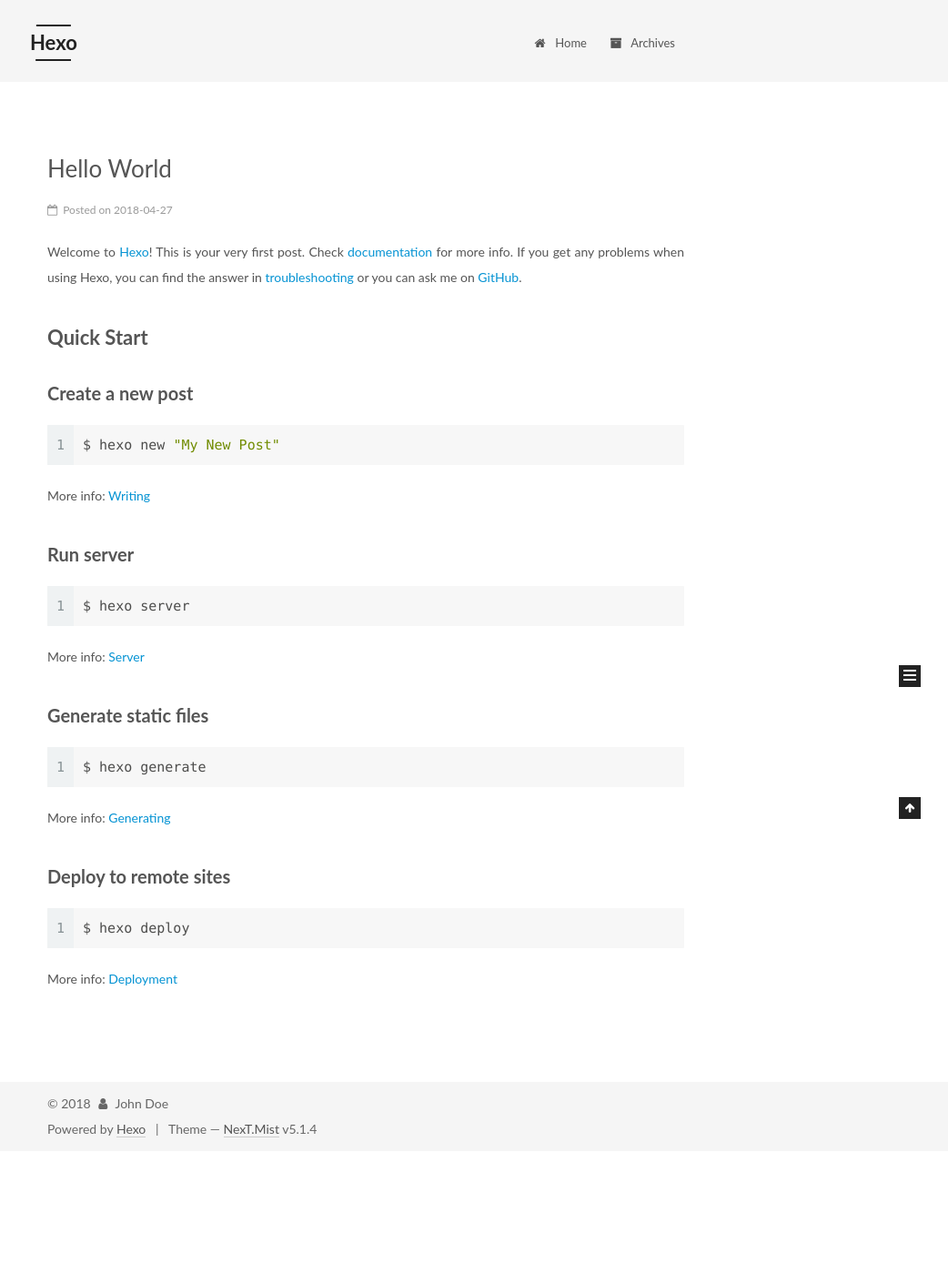
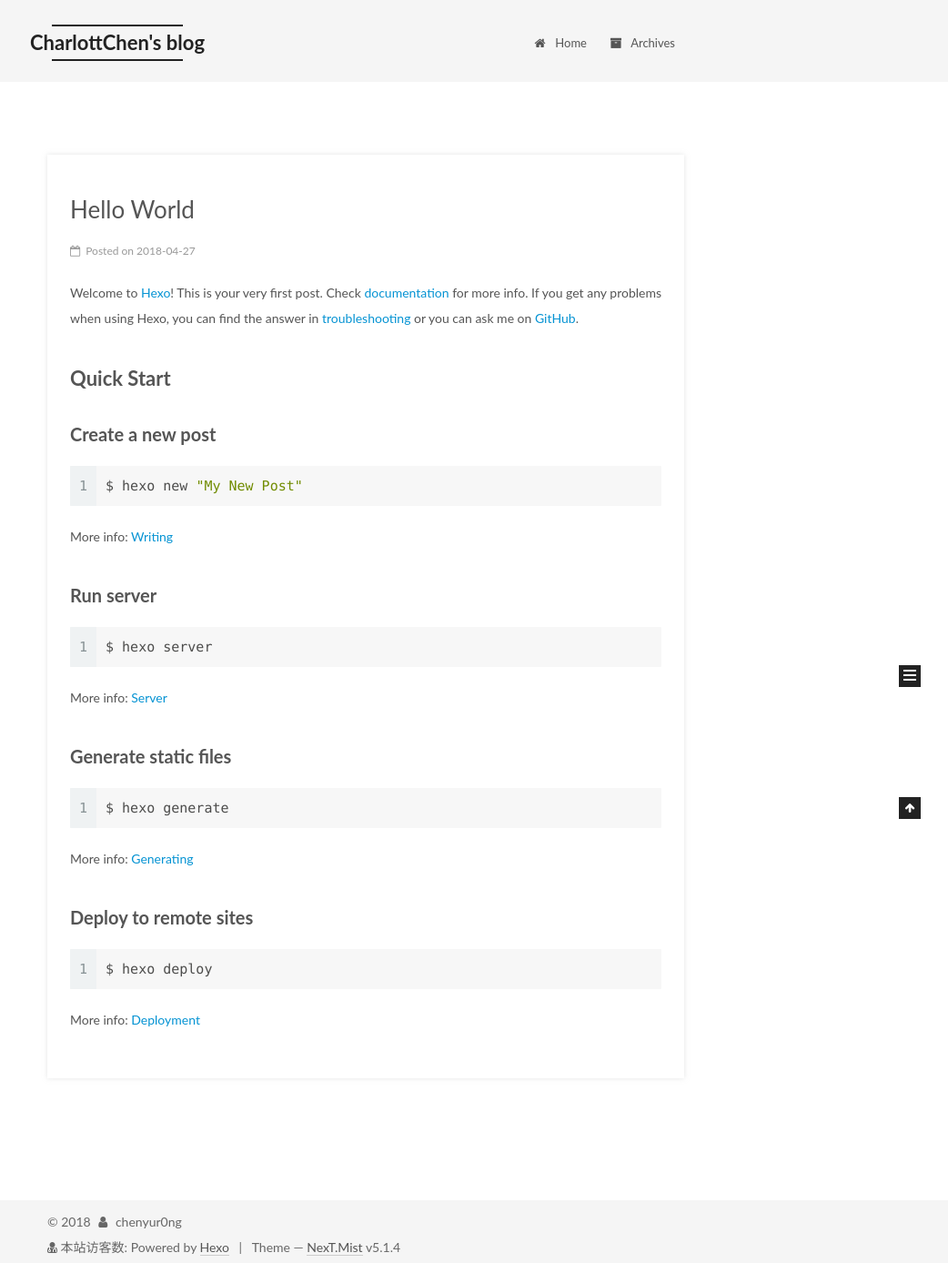
Before and after one commit to chenyur0ng/chenyur0ng.github.io, a plain HTML site: page index.html in a window 1280 px wide. Shown: the whole page at 91% size, without its empty margins (238-1280 px from the left). Before the commit the page ends 1265 px from the top, so only its background shows below. Drawn offline with Linux system fonts and the light colour scheme; some packages are replaced by stand-ins of ours; a script that the page names is missing.

Commit message:
Site updated: 2018-04-28 16:13:56

```diff
--- a/2018/04/27/hello-world/index.html
+++ b/2018/04/27/hello-world/index.html
@@ -83,7 +83,7 @@
 <meta property="og:type" content="article">
 <meta property="og:title" content="Hello World">
 <meta property="og:url" content="http://yoursite.com/2018/04/27/hello-world/index.html">
-<meta property="og:site_name" content="Hexo">
+<meta property="og:site_name" content="CharlottChen&#39;s blog">
 <meta property="og:description" content="Welcome to Hexo! This is your very first post. Check documentation for more info. If you get any problems when using Hexo, you can find the answer in troubleshooting or you can ask me on GitHub. Quick">
 <meta property="og:locale" content="default">
 <meta property="og:updated_time" content="2018-04-27T13:48:42.492Z">
@@ -125,7 +125,7 @@
 
 
 
-  <title>Hello World | Hexo</title>
+  <title>Hello World | CharlottChen's blog</title>
 
 
 
@@ -155,7 +155,7 @@
     <div class="custom-logo-site-title">
       <a href="/"  class="brand" rel="start">
         <span class="logo-line-before"><i></i></span>
-        <span class="site-title">Hexo</span>
+        <span class="site-title">CharlottChen's blog</span>
         <span class="logo-line-after"><i></i></span>
       </a>
     </div>
@@ -235,13 +235,13 @@
     <link itemprop="mainEntityOfPage" href="http://yoursite.com/2018/04/27/hello-world/">
 
     <span hidden itemprop="author" itemscope itemtype="http://schema.org/Person">
-      <meta itemprop="name" content="John Doe">
+      <meta itemprop="name" content="chenyur0ng">
       <meta itemprop="description" content="">
       <meta itemprop="image" content="/images/avatar.gif">
     </span>
 
     <span hidden itemprop="publisher" itemscope itemtype="http://schema.org/Organization">
-      <meta itemprop="name" content="Hexo">
+      <meta itemprop="name" content="CharlottChen's blog">
     </span>
 
 
@@ -392,7 +392,7 @@
         <div class="site-overview">
           <div class="site-author motion-element" itemprop="author" itemscope itemtype="http://schema.org/Person">
 
-              <p class="site-author-name" itemprop="name">John Doe</p>
+              <p class="site-author-name" itemprop="name">chenyur0ng</p>
               <p class="site-description motion-element" itemprop="description"></p>
           </div>
 
@@ -460,16 +460,22 @@
 
     <footer id="footer" class="footer">
       <div class="footer-inner">
-        <div class="copyright">&copy; <span itemprop="copyrightYear">2018</span>
+        <script async src="https://dn-lbstatics.qbox.me/busuanzi/2.3/busuanzi.pure.mini.js"></script>
+<div class="copyright">&copy; <span itemprop="copyrightYear">2018</span>
   <span class="with-love">
     <i class="fa fa-user"></i>
   </span>
-  <span class="author" itemprop="copyrightHolder">John Doe</span>
+  <span class="author" itemprop="copyrightHolder">chenyur0ng</span>
 
 
 </div>
 
 
+  <div class="powered-by">
+    <i class="fa fa-user-md"></i><span id="busuanzi_container_site_uv">
+    				本站访客数:<span id="busuanzi_value_site_uv"></span>
+	</span>
+  </div>
   <div class="powered-by">Powered by <a class="theme-link" target="_blank" href="https://hexo.io">Hexo</a></div>
 
 
@@ -650,4 +656,6 @@
 
 
 </body>
+<!-- 页面点击小红心 -->
+<script type="text/javascript" src="/js/src/love.js"></script>
 </html>
--- a/css/main.css
+++ b/css/main.css
@@ -1830,7 +1830,7 @@ pre .javascript .function {
   width: 4px;
   height: 4px;
   border-radius: 50%;
-  background: #ffbd65;
+  background: #2ffe5c;
 }
 .links-of-blogroll {
   font-size: 13px;
@@ -2912,3 +2912,10 @@ hr {
     text-align: center;
   }
 }
+.post {
+  margin-top: 60px;
+  margin-bottom: 60px;
+  padding: 25px;
+  -webkit-box-shadow: 0 0 5px rgba(202,203,203,0.5);
+  -moz-box-shadow: 0 0 5px rgba(202,203,204,0.5);
+}
--- a/index.html
+++ b/index.html
@@ -80,12 +80,12 @@
 
 
 <meta property="og:type" content="website">
-<meta property="og:title" content="Hexo">
+<meta property="og:title" content="CharlottChen&#39;s blog">
 <meta property="og:url" content="http://yoursite.com/index.html">
-<meta property="og:site_name" content="Hexo">
+<meta property="og:site_name" content="CharlottChen&#39;s blog">
 <meta property="og:locale" content="default">
 <meta name="twitter:card" content="summary">
-<meta name="twitter:title" content="Hexo">
+<meta name="twitter:title" content="CharlottChen&#39;s blog">
 
 
 
@@ -121,7 +121,7 @@
 
 
 
-  <title>Hexo</title>
+  <title>CharlottChen's blog</title>
 
 
 
@@ -152,7 +152,7 @@
     <div class="custom-logo-site-title">
       <a href="/"  class="brand" rel="start">
         <span class="logo-line-before"><i></i></span>
-        <span class="site-title">Hexo</span>
+        <span class="site-title">CharlottChen's blog</span>
         <span class="logo-line-after"><i></i></span>
       </a>
     </div>
@@ -232,13 +232,13 @@
     <link itemprop="mainEntityOfPage" href="http://yoursite.com/2018/04/27/hello-world/">
 
     <span hidden itemprop="author" itemscope itemtype="http://schema.org/Person">
-      <meta itemprop="name" content="John Doe">
+      <meta itemprop="name" content="chenyur0ng">
       <meta itemprop="description" content="">
       <meta itemprop="image" content="/images/avatar.gif">
     </span>
 
     <span hidden itemprop="publisher" itemscope itemtype="http://schema.org/Organization">
-      <meta itemprop="name" content="Hexo">
+      <meta itemprop="name" content="CharlottChen's blog">
     </span>
 
 
@@ -378,7 +378,7 @@
         <div class="site-overview">
           <div class="site-author motion-element" itemprop="author" itemscope itemtype="http://schema.org/Person">
 
-              <p class="site-author-name" itemprop="name">John Doe</p>
+              <p class="site-author-name" itemprop="name">chenyur0ng</p>
               <p class="site-description motion-element" itemprop="description"></p>
           </div>
 
@@ -430,16 +430,22 @@
 
     <footer id="footer" class="footer">
       <div class="footer-inner">
-        <div class="copyright">&copy; <span itemprop="copyrightYear">2018</span>
+        <script async src="https://dn-lbstatics.qbox.me/busuanzi/2.3/busuanzi.pure.mini.js"></script>
+<div class="copyright">&copy; <span itemprop="copyrightYear">2018</span>
   <span class="with-love">
     <i class="fa fa-user"></i>
   </span>
-  <span class="author" itemprop="copyrightHolder">John Doe</span>
+  <span class="author" itemprop="copyrightHolder">chenyur0ng</span>
 
 
 </div>
 
 
+  <div class="powered-by">
+    <i class="fa fa-user-md"></i><span id="busuanzi_container_site_uv">
+    				本站访客数:<span id="busuanzi_value_site_uv"></span>
+	</span>
+  </div>
   <div class="powered-by">Powered by <a class="theme-link" target="_blank" href="https://hexo.io">Hexo</a></div>
 
 
@@ -616,4 +622,6 @@
 
 
 </body>
+<!-- 页面点击小红心 -->
+<script type="text/javascript" src="/js/src/love.js"></script>
 </html>
```
Also changed, not shown: archives/2018/04/index.html (+16 -8 lines), archives/2018/index.html (+16 -8 lines), archives/index.html (+16 -8 lines), js/src/love.js (added, +1 -0 lines), title/index.html (+14 -6 lines).
